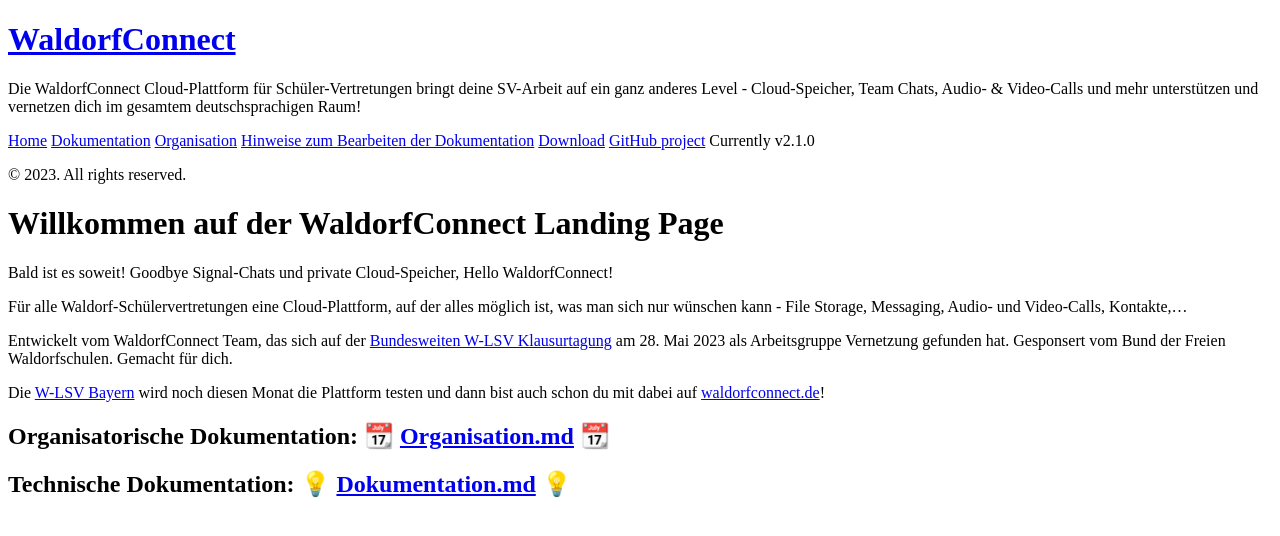
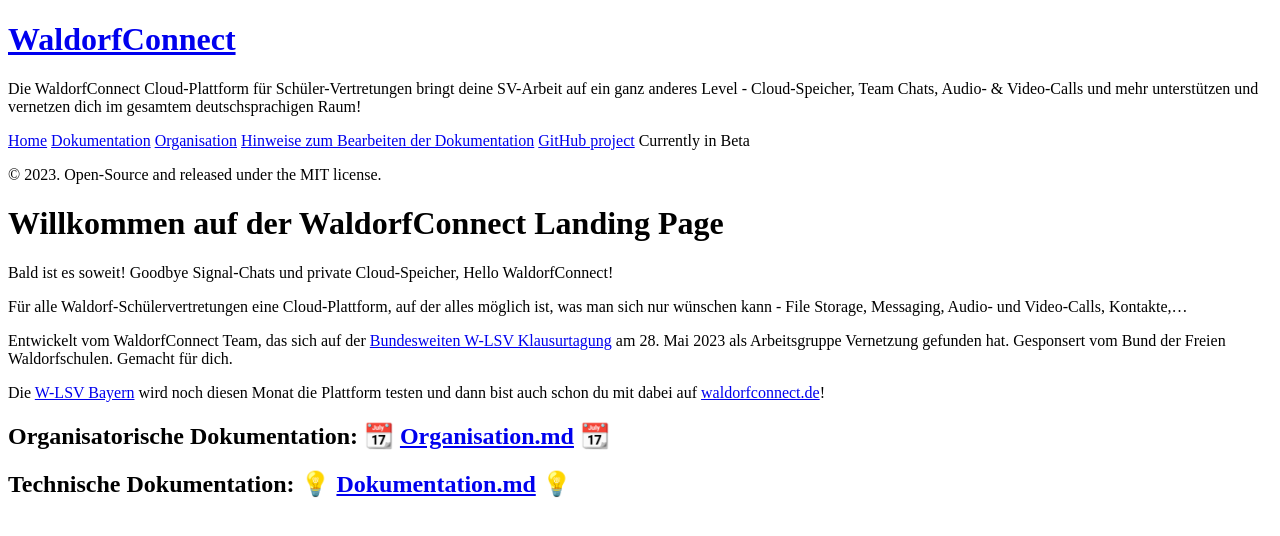
Before and after one commit to WaldorfConnect/documentation, a Jekyll site: the page built from index.md, in a window 1280 px wide. Shown: the top 536 px of the page. Built offline with Jekyll 4.4.1, drawn with Linux system fonts in a browser that asks for light colours; Markdown is read by kramdown in place of the engine named in the settings.

Commit message:
removed pagination + adapted sidebar + fixed jekyll error

```diff
--- a/_config.yml
+++ b/_config.yml
@@ -4,7 +4,6 @@ highlighter:      pygments
 
 # Permalinks
 permalink:        pretty
-relative_permalinks: true
 
 # Setup
 title:            WaldorfConnect
@@ -17,10 +16,8 @@ author:
   name:           'Leander Christmann'
   url:            https://stackoverflow.com/users/20594090/lchristm
 
-paginate:         5
-
 # Custom vars
-version:          2.1.0
+version:          'in Beta'
 
 github:
   repo:           https://github.com/WaldorfConnect/documentation
--- a/_includes/sidebar.html
+++ b/_includes/sidebar.html
@@ -26,11 +26,10 @@
         {% endif %}
       {% endfor %}
 
-      <a class="sidebar-nav-item" href="{{ site.github.repo }}/archive/v{{ site.version }}.zip">Download</a>
       <a class="sidebar-nav-item" href="{{ site.github.repo }}">GitHub project</a>
-      <span class="sidebar-nav-item">Currently v{{ site.version }}</span>
+      <span class="sidebar-nav-item">Currently {{ site.version }}</span>
     </nav>
 
-    <p>&copy; {{ site.time | date: '%Y' }}. All rights reserved.</p>
+    <p>&copy; {{ site.time | date: '%Y' }}. Open-Source and released under the MIT license.</p>
   </div>
 </div>
```
